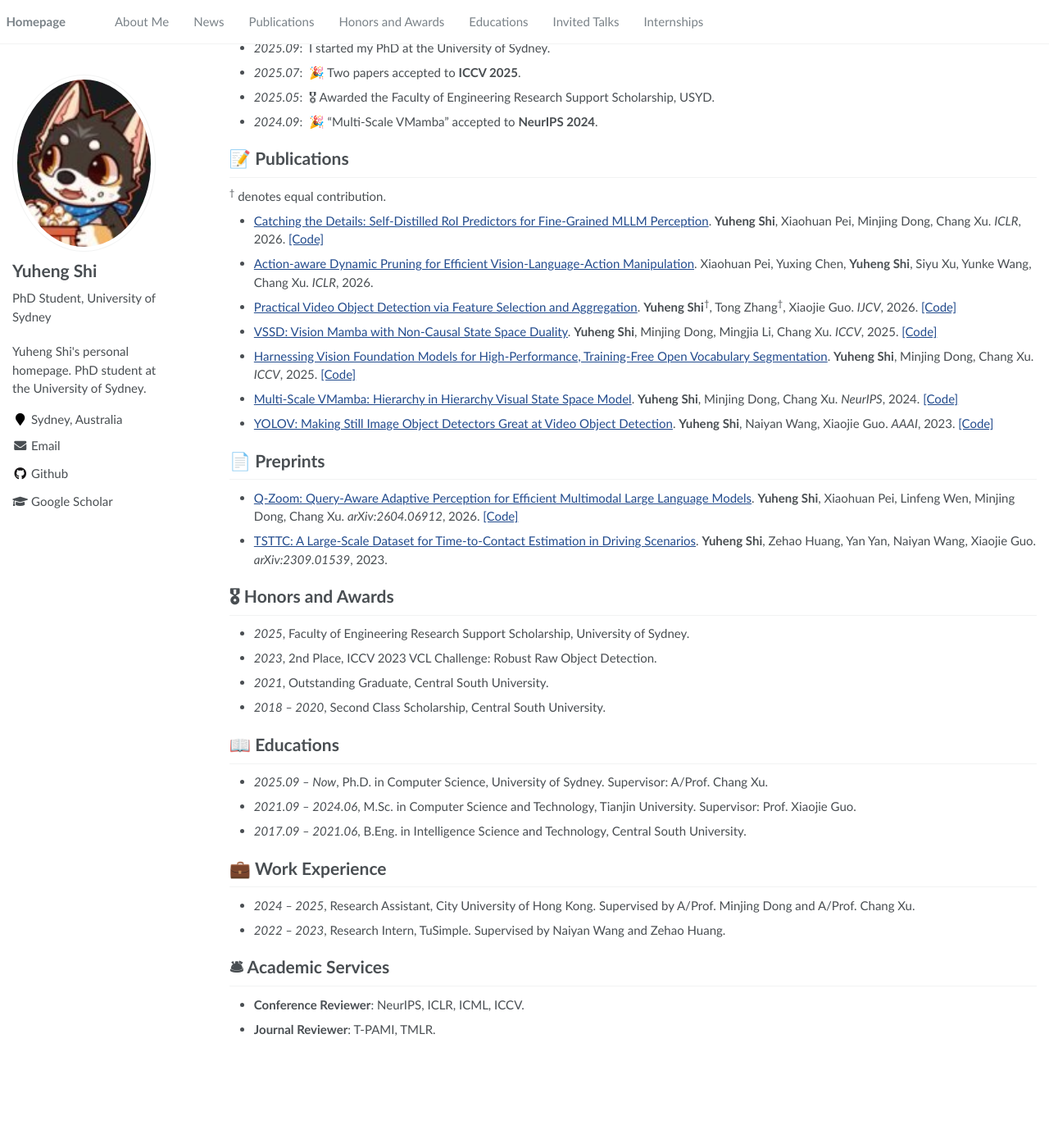
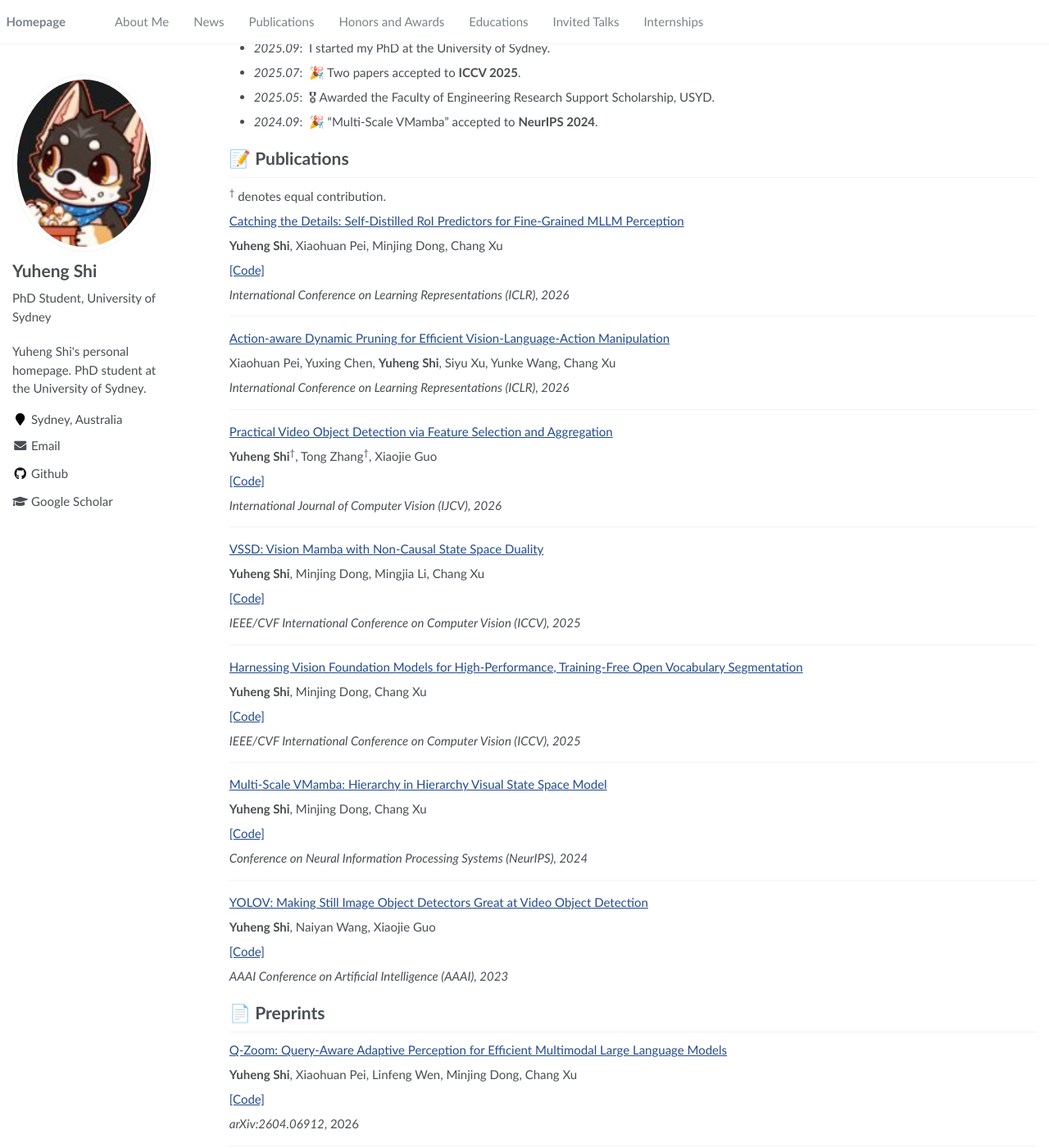
Before and after one commit to YuHengsss/YuHengsss.github.io, a Jekyll site: the page built from _pages/about.md, in a window 1280 px wide and 1400 px high, scrolled down 443 px. Shown: the whole window at 82% size. Built offline with Jekyll 4.4.1, drawn with Linux system fonts in a browser that asks for light colours; before the commit the page ends 1724 px from its top, so only the background shows below that; some of the changed text lies outside the part shown.

Commit message:
Reformat publications as multi-line paragraph blocks per siyuxu.com style

```diff
--- a/_pages/about.md
+++ b/_pages/about.md
@@ -42,17 +42,89 @@ I have published at top-tier venues including ICLR, ICCV, NeurIPS, AAAI, and IJC
 
 <sup>†</sup> denotes equal contribution.
 
-- [Catching the Details: Self-Distilled RoI Predictors for Fine-Grained MLLM Perception](https://arxiv.org/abs/2509.16944). **Yuheng Shi**, Xiaohuan Pei, Minjing Dong, Chang Xu. *ICLR*, 2026. [\[Code\]](https://github.com/YuHengsss/SD-RPN)
-- [Action-aware Dynamic Pruning for Efficient Vision-Language-Action Manipulation](https://arxiv.org/abs/2509.22093). Xiaohuan Pei, Yuxing Chen, **Yuheng Shi**, Siyu Xu, Yunke Wang, Chang Xu. *ICLR*, 2026.
-- [Practical Video Object Detection via Feature Selection and Aggregation](https://arxiv.org/abs/2407.19650). **Yuheng Shi**<sup>†</sup>, Tong Zhang<sup>†</sup>, Xiaojie Guo. *IJCV*, 2026. [\[Code\]](https://github.com/YuHengsss/YOLOV)
-- [VSSD: Vision Mamba with Non-Causal State Space Duality](https://openaccess.thecvf.com/content/ICCV2025/html/Shi_VSSD_Vision_Mamba_with_Non-Causal_State_Space_Duality_ICCV_2025_paper.html). **Yuheng Shi**, Minjing Dong, Mingjia Li, Chang Xu. *ICCV*, 2025. [\[Code\]](https://github.com/YuHengsss/VSSD)
-- [Harnessing Vision Foundation Models for High-Performance, Training-Free Open Vocabulary Segmentation](https://openaccess.thecvf.com/content/ICCV2025/html/Shi_Harnessing_Vision_Foundation_Models_for_High-Performance_Training-Free_Open_Vocabulary_Segmentation_ICCV_2025_paper.html). **Yuheng Shi**, Minjing Dong, Chang Xu. *ICCV*, 2025. [\[Code\]](https://github.com/YuHengsss/Trident)
-- [Multi-Scale VMamba: Hierarchy in Hierarchy Visual State Space Model](https://proceedings.neurips.cc/paper_files/paper/2024/hash/2d69e771d9f274f7c624198ea74f5b98-Abstract-Conference.html). **Yuheng Shi**, Minjing Dong, Chang Xu. *NeurIPS*, 2024. [\[Code\]](https://github.com/YuHengsss/MSVMamba)
-- [YOLOV: Making Still Image Object Detectors Great at Video Object Detection](https://ojs.aaai.org/index.php/AAAI/article/view/25320). **Yuheng Shi**, Naiyan Wang, Xiaojie Guo. *AAAI*, 2023. [\[Code\]](https://github.com/YuHengsss/YOLOV)
+[Catching the Details: Self-Distilled RoI Predictors for Fine-Grained MLLM Perception](https://arxiv.org/abs/2509.16944)
+
+**Yuheng Shi**, Xiaohuan Pei, Minjing Dong, Chang Xu
+
+[\[Code\]](https://github.com/YuHengsss/SD-RPN)
+
+*International Conference on Learning Representations (ICLR), 2026*
+
+---
+
+[Action-aware Dynamic Pruning for Efficient Vision-Language-Action Manipulation](https://arxiv.org/abs/2509.22093)
+
+Xiaohuan Pei, Yuxing Chen, **Yuheng Shi**, Siyu Xu, Yunke Wang, Chang Xu
+
+*International Conference on Learning Representations (ICLR), 2026*
+
+---
+
+[Practical Video Object Detection via Feature Selection and Aggregation](https://arxiv.org/abs/2407.19650)
+
+**Yuheng Shi**<sup>†</sup>, Tong Zhang<sup>†</sup>, Xiaojie Guo
+
+[\[Code\]](https://github.com/YuHengsss/YOLOV)
+
+*International Journal of Computer Vision (IJCV), 2026*
+
+---
+
+[VSSD: Vision Mamba with Non-Causal State Space Duality](https://openaccess.thecvf.com/content/ICCV2025/html/Shi_VSSD_Vision_Mamba_with_Non-Causal_State_Space_Duality_ICCV_2025_paper.html)
+
+**Yuheng Shi**, Minjing Dong, Mingjia Li, Chang Xu
+
+[\[Code\]](https://github.com/YuHengsss/VSSD)
+
+*IEEE/CVF International Conference on Computer Vision (ICCV), 2025*
+
+---
+
+[Harnessing Vision Foundation Models for High-Performance, Training-Free Open Vocabulary Segmentation](https://openaccess.thecvf.com/content/ICCV2025/html/Shi_Harnessing_Vision_Foundation_Models_for_High-Performance_Training-Free_Open_Vocabulary_Segmentation_ICCV_2025_paper.html)
+
+**Yuheng Shi**, Minjing Dong, Chang Xu
+
+[\[Code\]](https://github.com/YuHengsss/Trident)
+
+*IEEE/CVF International Conference on Computer Vision (ICCV), 2025*
+
+---
+
+[Multi-Scale VMamba: Hierarchy in Hierarchy Visual State Space Model](https://proceedings.neurips.cc/paper_files/paper/2024/hash/2d69e771d9f274f7c624198ea74f5b98-Abstract-Conference.html)
+
+**Yuheng Shi**, Minjing Dong, Chang Xu
+
+[\[Code\]](https://github.com/YuHengsss/MSVMamba)
+
+*Conference on Neural Information Processing Systems (NeurIPS), 2024*
+
+---
+
+[YOLOV: Making Still Image Object Detectors Great at Video Object Detection](https://ojs.aaai.org/index.php/AAAI/article/view/25320)
+
+**Yuheng Shi**, Naiyan Wang, Xiaojie Guo
+
+[\[Code\]](https://github.com/YuHengsss/YOLOV)
+
+*AAAI Conference on Artificial Intelligence (AAAI), 2023*
 
 # 📄 Preprints
-- [Q-Zoom: Query-Aware Adaptive Perception for Efficient Multimodal Large Language Models](https://arxiv.org/abs/2604.06912). **Yuheng Shi**, Xiaohuan Pei, Linfeng Wen, Minjing Dong, Chang Xu. *arXiv:2604.06912*, 2026. [\[Code\]](https://github.com/YuHengsss/Q-Zoom)
-- [TSTTC: A Large-Scale Dataset for Time-to-Contact Estimation in Driving Scenarios](https://arxiv.org/abs/2309.01539). **Yuheng Shi**, Zehao Huang, Yan Yan, Naiyan Wang, Xiaojie Guo. *arXiv:2309.01539*, 2023.
+
+[Q-Zoom: Query-Aware Adaptive Perception for Efficient Multimodal Large Language Models](https://arxiv.org/abs/2604.06912)
+
+**Yuheng Shi**, Xiaohuan Pei, Linfeng Wen, Minjing Dong, Chang Xu
+
+[\[Code\]](https://github.com/YuHengsss/Q-Zoom)
+
+*arXiv:2604.06912*, 2026
+
+---
+
+[TSTTC: A Large-Scale Dataset for Time-to-Contact Estimation in Driving Scenarios](https://arxiv.org/abs/2309.01539)
+
+**Yuheng Shi**, Zehao Huang, Yan Yan, Naiyan Wang, Xiaojie Guo
+
+*arXiv:2309.01539*, 2023
 
 # 🎖 Honors and Awards
 - *2025*, Faculty of Engineering Research Support Scholarship, University of Sydney.
```
